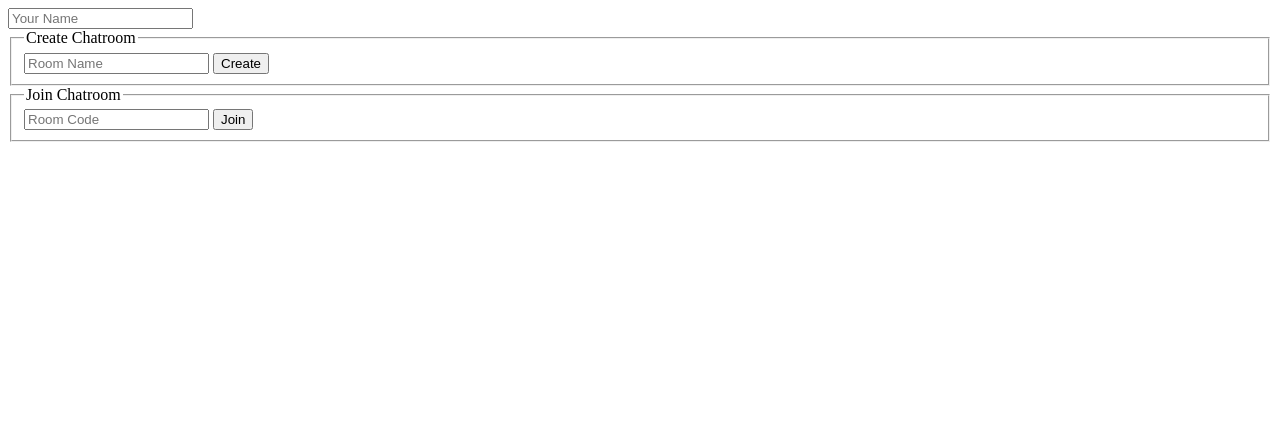
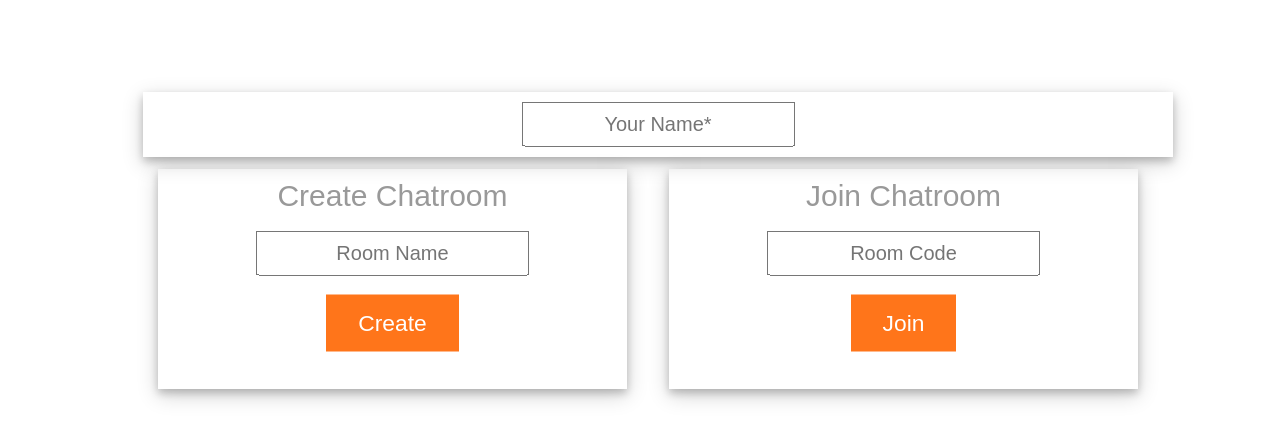
Before and after one commit to vibhav011/chatapp, a Flask app: page / in a window 1280 px wide. Shown: the top 441 px of the page. Run offline with Flask 2, Linux system fonts and the light colour scheme; some libraries are stand-ins or nearby versions.

Commit message:
added css to join page and fixed some bugs

```diff
--- a/templates/join.html
+++ b/templates/join.html
@@ -3,41 +3,127 @@
 	<title>Join Chatroom</title>
 	<script src="https://ajax.googleapis.com/ajax/libs/jquery/1.12.4/jquery.min.js"></script>
 	<script src="https://cdnjs.cloudflare.com/ajax/libs/socket.io/1.7.3/socket.io.min.js"></script>
+
+	<style>
+		table {
+			position: absolute;
+			width: 80%;
+			margin-left: 10%;
+			text-align: center;
+			vertical-align: middle;
+			top: 30%;
+			-ms-transform: translateY(-50%);
+			transform: translateY(-50%);
+			border: none;
+		}
+		td {
+			padding: 5px;
+		}
+
+		.card {
+			padding: 10px;
+			margin-left: auto;
+			margin-right: auto;
+			width : 90%;
+			box-shadow: 0 4px 8px 0 rgba(0, 0, 0, 0.2), 0 6px 20px 0 rgba(0, 0, 0, 0.19);
+			color: #999;
+			font-size: 30px;
+			font-family: Arial;
+		}
+		#nameheader {
+			padding: 10px;
+			width: 100%;
+			margin-left: auto;
+			margin-right: auto;
+			box-shadow: 0 4px 8px 0 rgba(0, 0, 0, 0.2), 0 6px 20px 0 rgba(0, 0, 0, 0.19);
+		}
+		input[type="text"] {
+			text-align: center;
+			height: 45px;
+			font-size: 20px;
+		}
+		input[type=button] {
+		    background-color:#FF751A;
+		    border: none;
+		    color: white;
+		    padding: 15px 32px;
+		    text-align: center;
+		    text-decoration: none;
+		    display: inline-block;
+		    font-size: 2.85vh;
+		    margin: 4px 2px;
+		    cursor: pointer;
+		    -webkit-transition-duration: 0.4s; /* Safari */
+		    transition-duration: 0.4s;
+		}
+		input[type=button]:hover {
+		    box-shadow: 0 12px 16px 0 rgba(0,0,0,0.24),0 17px 50px 0 rgba(0,0,0,0.19);
+		    background-color: #FFFFFF;
+		    color: #FF751A;
+		}
+		.warning {
+			font-size: 20px;
+			color: #ff0000;
+		}
+	</style>
 </head>
 
 <body>
-	<input type = "text" id = "username" placeholder="Your Name">
-	<fieldset>
-		<legend>Create Chatroom</legend>
 
-		<input type = "text" id = "roomname" placeholder="Room Name">
+	<table>
+		<tr>
+			<td colspan = "2">
+				<div id = "nameheader">
+					<input type = "text" id = "username" placeholder="Your Name*">
+				</div>
+			</td>
+		</tr>
+		<tr>
+			<td>
+				<div class = "card">
+					<span class = "heading">Create Chatroom</span><br>
+					<font size="3"><br></font>
+					<input type = "text" id = "roomname" placeholder="Room Name"><br><font size="2"><br></font>
 					<input type = "button" value = "Create" onclick = "create()">
-		<div id = "createstatus"></div>
-	</fieldset>
-
-	<fieldset>
-		<legend>Join Chatroom</legend>
-
-		<input type = "text" id = "roomcode" placeholder="Room Code">
+					<br><div class = "warning" id = "createstatus"><br></div>
+				</div>
+			</td>
+			<td>
+				<div class = "card">
+					<span class = "heading">Join Chatroom</span><br>
+					<font size="3"><br></font>
+					<input type = "text" id = "roomcode" placeholder="Room Code"><br><font size="2"><br></font>
 					<input type = "button" value = "Join" onclick = "join()">
-		<div id = "joinstatus"></div>
-	</fieldset>
+					<br><div class = "warning" id = "joinstatus"><br></div>
+				</div>
+			</td>
+		</tr>
+	</table>
 
 	<script type="text/javascript">
 		var socket = io.connect('http://' + document.domain + ':'+location.port);
 		var uniqueID = Math.floor(Math.random()*100000) + '';
 		rcode = uniqueID;
 		var btn = 0;		// 0 if create is pressed; 1 otherwise
-		var rc;
+		var rc, name;
 
 		function create() {
+			name = $("#username").val().trim();
+			var rn = $("#roomname").val().trim();
+			if (name != "" && rn != "") {
 				socket.emit('create request', {
-				roomname : $("#roomname").val(),
+					roomname : rn,
 					id : uniqueID
 				});
 			}
+			else {
+				$("#createstatus").html("Value can't be empty");
+			}
+		}
 
 		function join() {
+			name = $("#username").val().trim();
+			if (name != "") {
 				btn = 1;
 				rc = $("#roomcode").val();
 				socket.emit('join request', {
@@ -46,16 +132,19 @@
 				});
 				rcode = rc;
 			}
+			else {
+				$("#joinstatus").html("Value can't be empty");
+			}
+		}
 
 		socket.on(uniqueID, function(msg) {
 
 			if (msg == "0") {
-				ids = ["createstatus", "joinstatus"];
-				dms = ["Already Taken", "Does not exist"];
-				document.getElementById(ids[btn]).innerHTML = "<font color='#ff0000'>" + dms[btn] + "</font>";
+				var ids = ["createstatus", "joinstatus"];
+				var dms = ["Already Taken", "Does not exist"];
+				document.getElementById(ids[btn]).innerHTML = dms[btn];
 			}
 			else {
-				name = $("#username").val();
 				sessionStorage.setItem('roomcode', rcode);
 				sessionStorage.setItem('name', name);
 
```
Also changed, not shown: 1 other file. Lines whose indentation alone changed are shown as unchanged.
